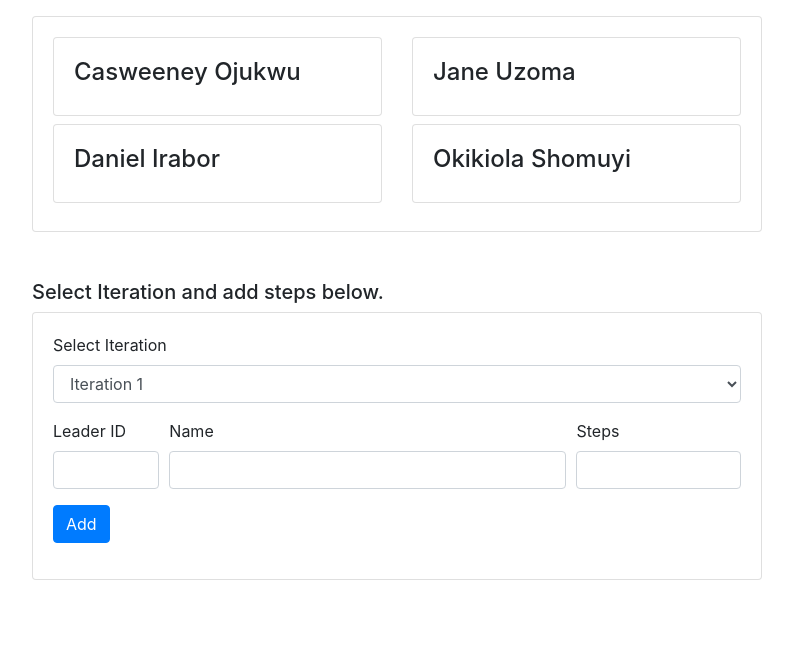
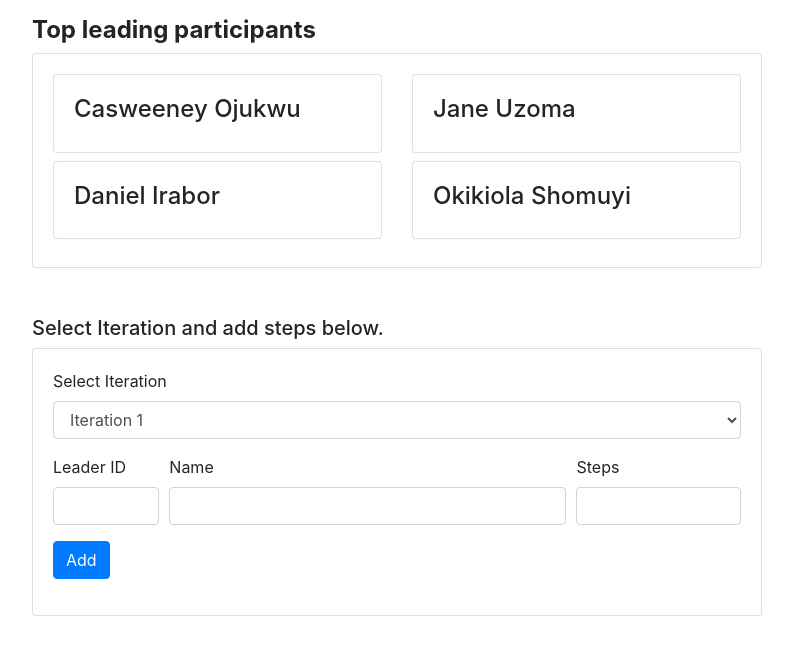
Before and after one commit to casweeney/web3bridge, a React (Create React App) app: page / in a window 1280 px wide. Shown: the top 654 px of the page, without its empty margins (243-1036 px from the left). Built offline with nearby package versions, Linux system fonts and the light colour scheme.

Commit message:
UI modification

```diff
--- a/src/components/leaderboard/LeaderList.js
+++ b/src/components/leaderboard/LeaderList.js
@@ -11,6 +11,7 @@ const LeaderList = () => {
         <div className="row">
             <div className="col-md-2"></div>
             <div className="col-md-8 leader-board">
+                <h4 className="font-weight-bold">Top leading participants</h4>
                 <div className="card">
                     <div className="card-body">
                         <div className="row">
```
